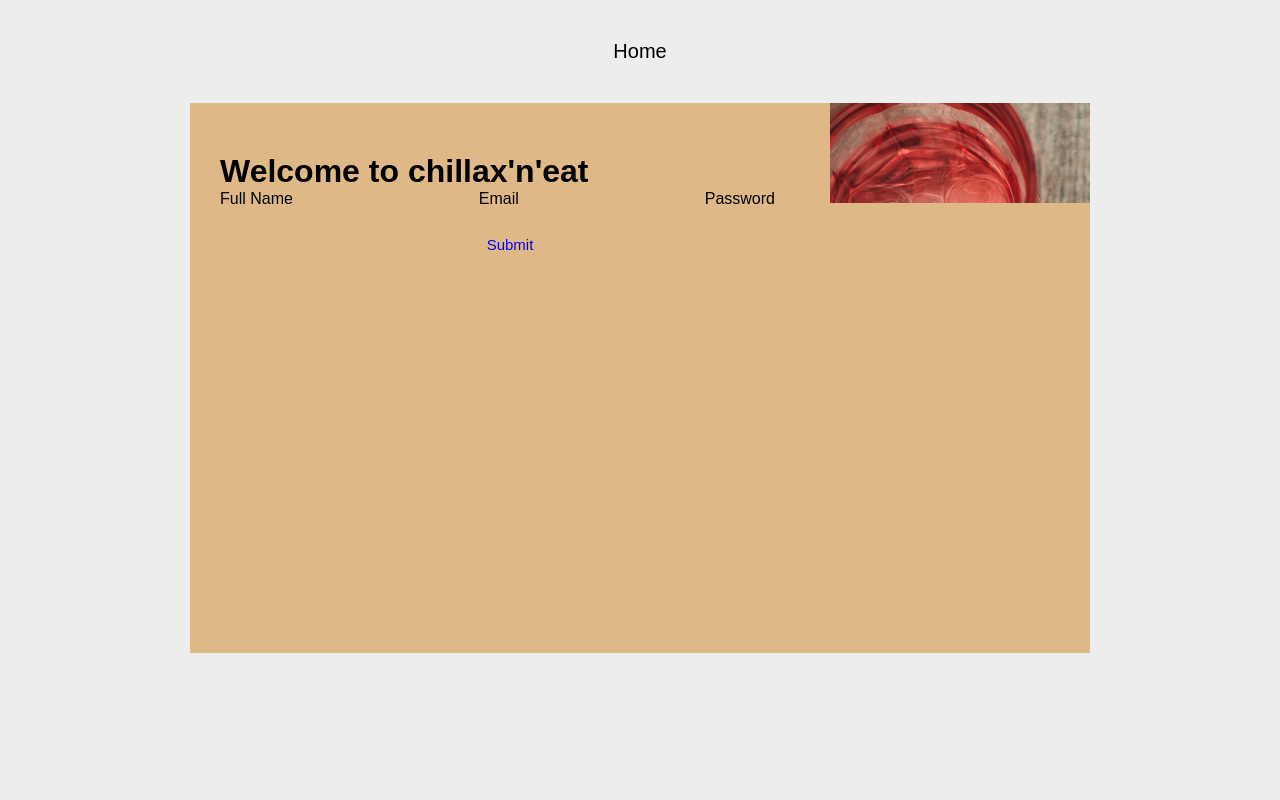
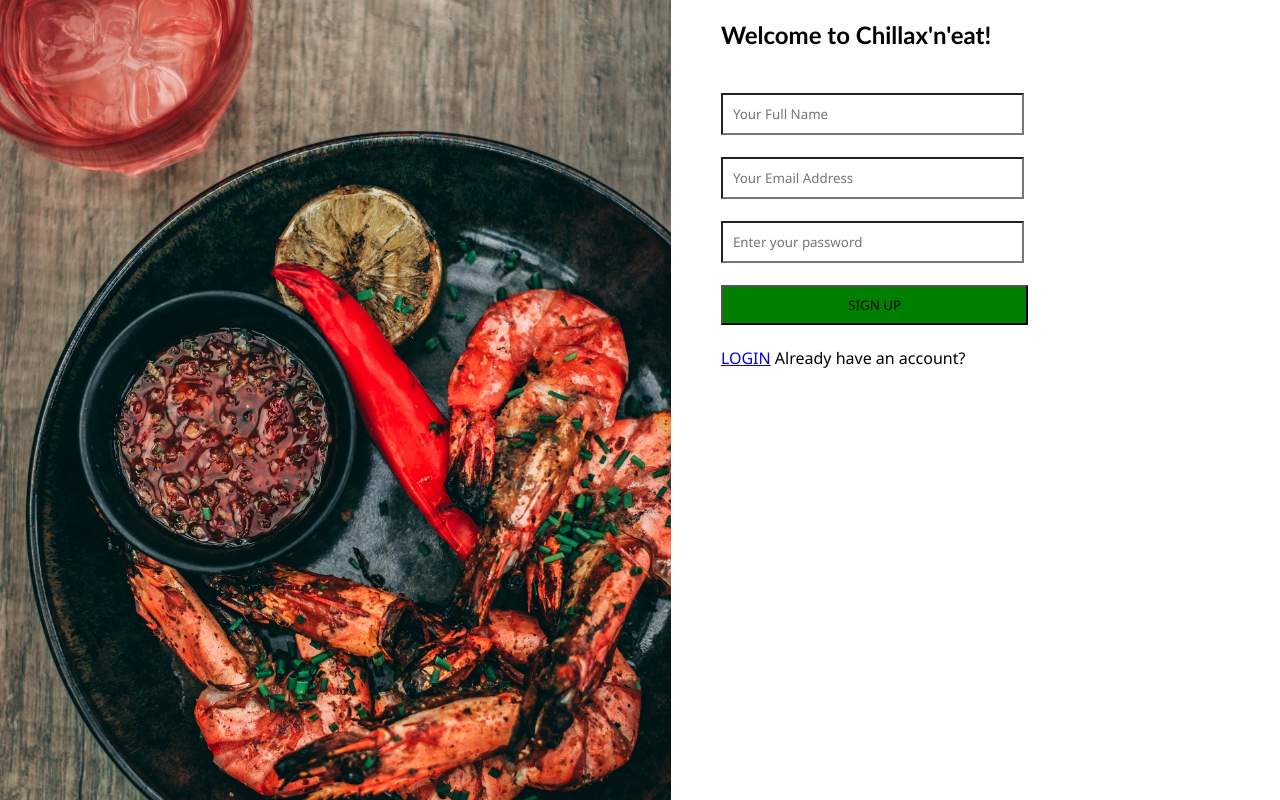
Before and after one commit to Ayomide09-cell/root1, a plain HTML site: page index.html in a window 1280 px wide. Drawn offline with Linux system fonts and the light colour scheme.

Commit message:
first commit

```diff
--- a/index.html
+++ b/index.html
@@ -8,37 +8,31 @@
     <link rel="stylesheet" href="style.css" type="text/css">
 </head>
 <body>
-    <p class="nav"> Home</p>
-    <div class="cont">
-        <div class="form sign-up">
-            <h1>Welcome to chillax'n'eat</h1>
-            <label for="">
-                <span>
-                    Full Name
-                </span>
-                <input type="name" required>
-            </label>
-            <label for="">
-                <span>
-                    Email
-                </span>
-                <input type="email" required>
-            </label>
-            <label for="">
-                <span>
-                    Password
-                </span>
-                <input type="password" required>
-            </label>
-            <button type="button" class="Submit">Submit</button>
-        </div>
-        <div class="sub-cont">
-            <div class="img">
+    <section class="signup-container">
+        <div class="form-wrapper">
+            <div class="overlay"></div>
+            <form class="form-container">
+                <h2 class="header">Welcome to Chillax'n'eat!</h2>
+
+                <label for="Fullname"></label><br><br>
+                <input type="input-box" type="text" placeholder="Your Full Name" required>
+
+                <label for="email"></label><br><br>
+                <input type="input-box" type="text" placeholder="Your Email Address" required>
+
+                <label for="password"></label><br><br>
+                <input type="input-box" type="text" placeholder="Enter your password" pattern="(5.10)" required><br><br>
+
+                <button type="submit">SIGN UP</button><br><br>
+
+                <div>
+                    <a href="#">LOGIN</a> Already have an account?
                 </div>
-            </div>
+
+            </form>
 
         </div>
 
-    </div>
+    </section>
 </body>
 </html>
--- a/style.css
+++ b/style.css
@@ -1,65 +1,42 @@
-*,*::before,*::after{
-    box-sizing: border-box;
+*{
     margin: 0;
-    padding: 0%;
+    padding: 0;
+    font-family: 'Segoe UI', Tahoma, Geneva, Verdana, sans-serif;
 }
-body{
-    font-family: Arial, Helvetica, sans-serif;
-    background: #ededed;
+.signup-container{
+    width: 100%;
+    height: 100%;
 }
-input,button{
-    border: none;
-    outline: none;
-    background: none;
+.form-wrapper{
+    position: relative;
+    display: flex;
+    align-items: center;
 }
-.nav{
-    margin: 40px auto 40px;
-    text-align: center;
-    font-size: 20px;
+.overlay{
+    width: 60%;
+    height: 100vh;
+    background-image: url(/IMAGES/food.jpg);
+    background-position: center;
+    background-size: cover;
 }
-.cont{
-    overflow: hidden;
-    position: relative;
-    width: 900px;
-    height: 550px;
-    margin: 0 auto 100px;
-    background: burlywood;
+.form-container{
+    width: 50%;
+    height: 100vh;
+    margin-left: 50px;
 }
-.form{
-    position: relative;
-    width: 640px;
-    height: 100%;
-    padding: 50px 30px 0;
+.header{
+    font-family: 'Trebuchet MS', 'Lucida Sans Unicode', 'Lucida Grande', 'Lucida Sans', Arial, sans-serif;
+    font-weight: 1000;
+    padding-top: 20px;
 }
-.sub-cont{
-    overflow: hidden;
-    position: absolute;
-    left: 640px;
-    top: 0;
-    width: 900px;
-    height: 100px;
-    padding-left: 260px;
+input{
+    width: 50%;
+    padding: 10px;
+    border-radius: 0.1px;
 }
 button{
-    display: block;
-    margin: 0 auto;
-    width: 260px;
-    height: 36px;
-    border-radius: 30px;
-    color: blue;
-    font-size: 15px;
+    width: 55%;
+    height: 5vh;
+    background-color:green;
     cursor: pointer;
 }
-.img{
-    overflow: hidden;
-    z-index: 1;
-    position: absolute;
-    left: 0;
-    top: 0;
-    width: 560px;
-    height: 500%;
-
-    background-image: url(/IMAGES/food.jpg);
-    background-size: cover;
-
-}
```
